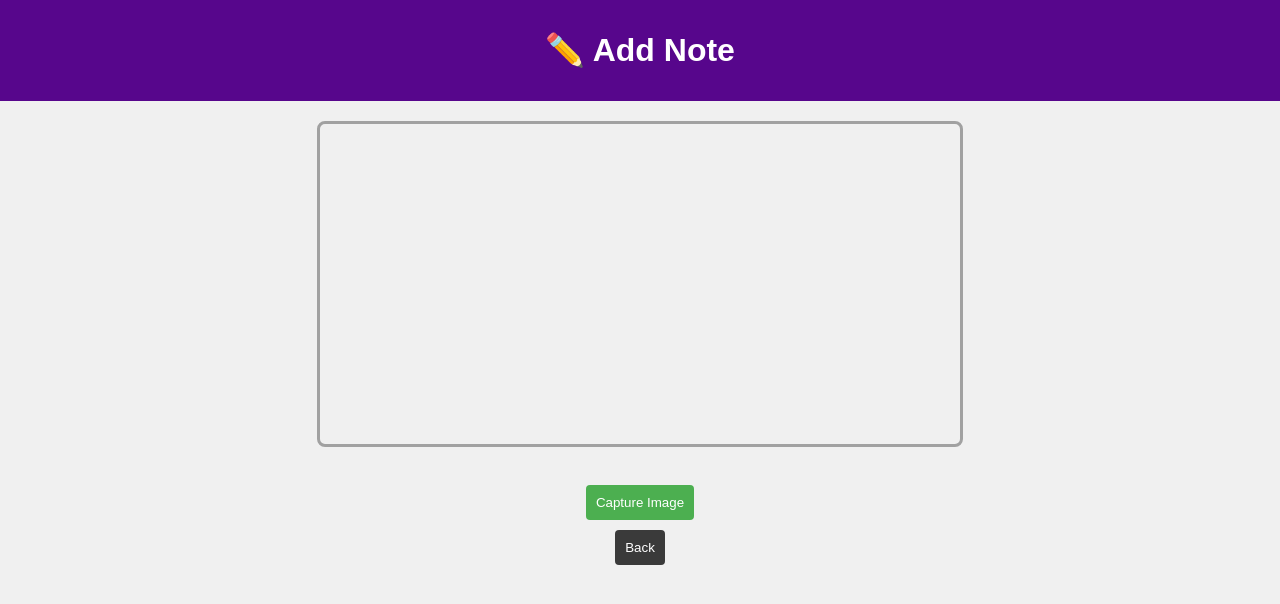
After one commit to software-students-fall2023/4-containerized-app-exercise-cantopop, a Flask app: template web-app/templates/camera.html in a window 1280 px wide. The commit adds this page. Shown: the top 604 px of the page. Run offline with Flask 3, Linux system fonts and the light colour scheme; the template is opened without the code that fills it, so the values that code supplies are empty; parts of the project's set-up code (start-up, migrations or seed data) failed here and were passed over.

Commit message:
minor fix

```diff
--- /dev/null
+++ b/web-app/templates/camera.html
@@ -0,0 +1,107 @@
+<!DOCTYPE html>
+<html lang="en">
+<head>
+    <meta charset="UTF-8">
+    <meta name="viewport" content="width=device-width, initial-scale=1.0">
+    <title>Add Course</title>
+    <style>
+        body {
+            font-family: Arial, sans-serif;
+            margin: 0;
+            padding: 0;
+            background-color: #f0f0f0;
+        }
+
+        header {
+            background-color: #57068c;
+            color: #fff;
+            text-align: center;
+            padding: 10px;
+        }
+
+        button {
+            padding: 10px;
+            background-color: #4CAF50;
+            color: white;
+            border: none;
+            border-radius: 4px;
+            cursor: pointer;
+        }
+
+        .video-container {
+            display: flex;
+            flex-direction: column;
+            align-items: center;
+            justify-content: center;
+            padding: 20px;
+        }
+
+        video {
+            width: 100%; /* Makes the video width responsive to the container size */
+            max-width: 640px; /* Maximum width of the video */
+            height: auto; /* Adjusts the height to maintain the aspect ratio */
+            display: block; /* Ensures the video is a block-level element */
+            margin: 0 auto; /* Centers the video horizontally and adds no margin vertically */
+            margin-bottom: 20px; /* Space below the video */
+            border: 3px solid #a1a1a1; /* Example: 3px solid black border */
+            border-radius: 8px;
+        }
+
+    </style>
+</head>
+<body onload="startCamera();">
+    <header>
+        <h1>✏️ Add Note</h1>
+    </header>
+    <main>
+        <div class="video-container">
+            <video id="video" width="640" autoplay></video><br>
+            <a href="{{ url_for('show_add_notes') }}"><button id="capture" onclick="captureImage()" style="margin-bottom: 10px;">Capture Image</button></a>
+            <a href="{{ url_for('show_main_screen') }}"><button style="background-color: #3a3a3a;">Back</button></a>
+        </div>
+    </main>
+</body>
+<script>
+    let videoStream;
+    function startCamera() {
+        const video = document.getElementById('video');
+        if (navigator.mediaDevices && navigator.mediaDevices.getUserMedia) {
+            navigator.mediaDevices.getUserMedia({ video: true })
+                .then(function (stream) {
+                    videoStream = stream;
+                    video.srcObject = stream;
+                })
+                .catch(function (error) {
+                    console.log("Error accessing camera: ", error);
+                });
+        } else {
+            console.log("Camera not supported");
+        }
+    }
+
+    function captureImage() {
+        const video = document.getElementById('video');
+        const canvas = document.createElement('canvas');
+        canvas.width = video.videoWidth;
+        canvas.height = video.videoHeight;
+        const context = canvas.getContext('2d');
+        context.drawImage(video, 0, 0, canvas.width, canvas.height);
+        const dataURL = canvas.toDataURL('image/jpeg');
+
+        fetch('/upload_image', {
+            method: 'POST',
+            headers: {
+                'Content-Type': 'application/json'
+            },
+            body: JSON.stringify({ imageData: dataURL })
+        })
+        .then(response => response.text())
+        .then(data => {
+            console.log(data);
+        })
+        .catch(error => {
+            console.error('Error:', error);
+        });
+    }
+</script>
+</html>
--- a/web-app/templates/main_screen.html
+++ b/web-app/templates/main_screen.html
@@ -3,7 +3,7 @@
 <head>
     <meta charset="UTF-8">
     <meta name="viewport" content="width=device-width, initial-scale=1.0">
-    <title>Albert Admin System</title>
+    <title>Easy Notes</title>
     <style>
         body {
             font-family: Arial, sans-serif;
@@ -47,7 +47,7 @@
 
     <main>
         <a href="{{ url_for('show_all_notes') }}" class="option"> <h1>📘</h1>  <h2>All Notes</h2></a>
-        <a href="{{ url_for('show_add_notes') }}" class="option"> <h1>✏️</h1> <h2>Add Notes</h2></a>
+        <a href="{{ url_for('capture_image') }}" class="option"> <h1>✏️</h1> <h2>Add Notes</h2></a>
         <a href="{{ url_for('show_search_notes') }}" class="option"><h1>❓</h1>  <h2>Search Notes</h2> </a>
     </main>
 </body>
--- a/web-app/templates/search_notes.html
+++ b/web-app/templates/search_notes.html
@@ -3,7 +3,7 @@
 <head>
     <meta charset="UTF-8">
     <meta name="viewport" content="width=device-width, initial-scale=1.0">
-    <title>search_course</title>
+    <title>Search Note</title>
     <style>
         body {
             font-family: Arial, sans-serif;
```
Also changed, not shown: web-app/templates/add_notes.html (+6 -63 lines), web-app/templates/edit_note.html (+11 -11 lines), web-app/templates/show_all_notes.html (+6 -16 lines).
